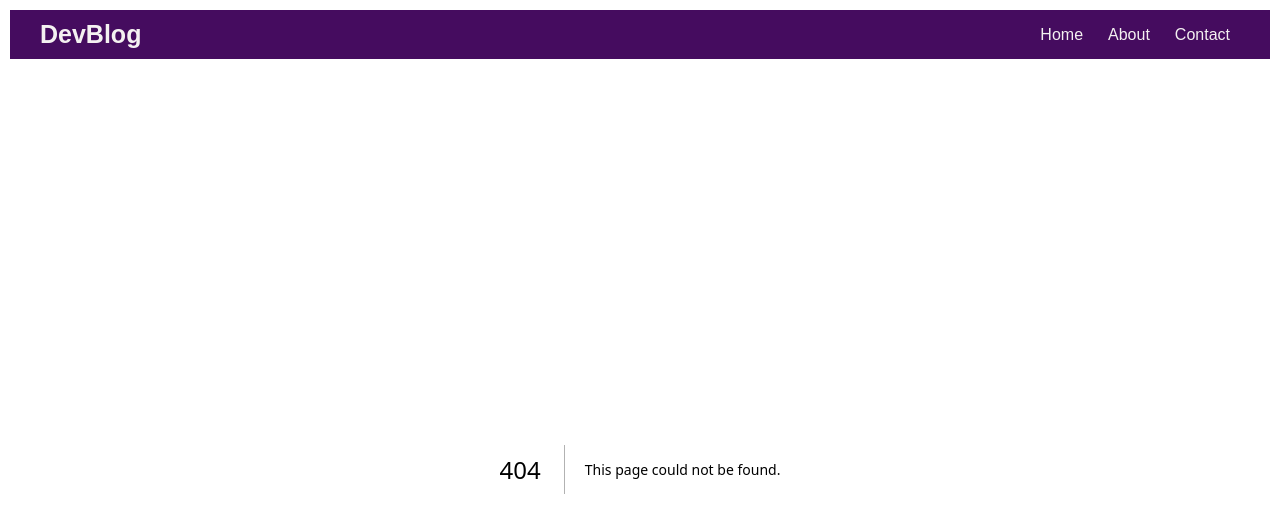
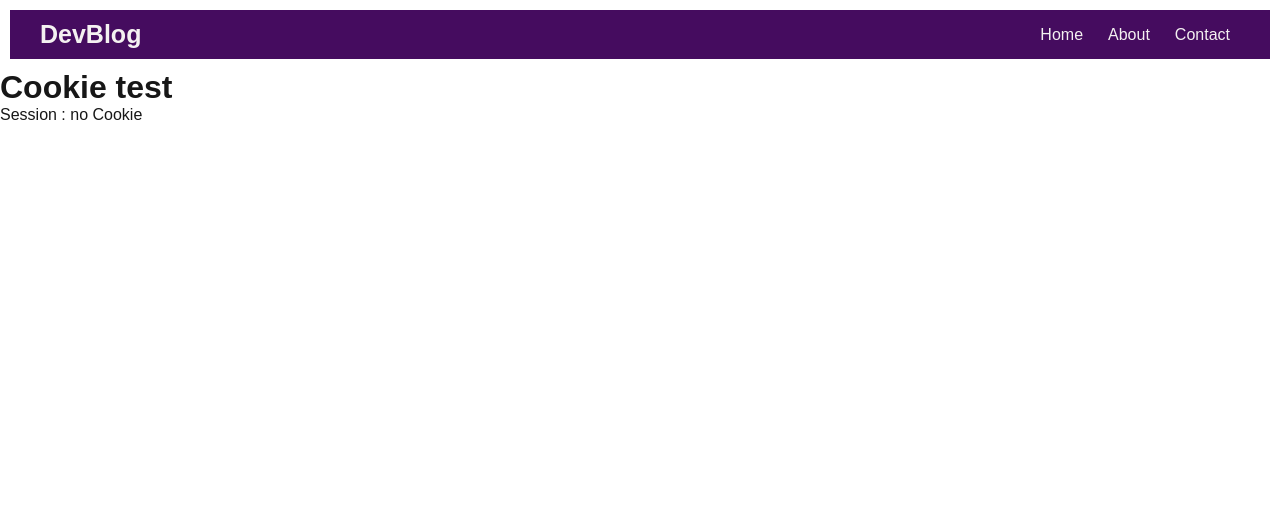
Before and after one commit to MOHITGUPTA6510/nextJS-learning, a Next.js app in the folder devblog/: page /cookie-test in a window 1280 px wide. Before the commit this address had no page. Shown: the top 532 px of the page. Built offline with nearby package versions, Linux system fonts and the light colour scheme; no server answers.

Commit message:
checking if the cookies are existed or not

```diff
--- /dev/null
+++ b/devblog/app/cookie-test/page.js
@@ -0,0 +1,16 @@
+import { cookies } from "next/headers";
+
+export default async function CookiesTest() {
+
+    const cookieStore = await cookies();
+    const session = cookieStore.get('session');
+
+    return(
+        <div>
+            <h1>Cookie test </h1>
+            <p>
+                Session : {session?.value || "no Cookie"}
+            </p>
+        </div>
+    );
+}
```
